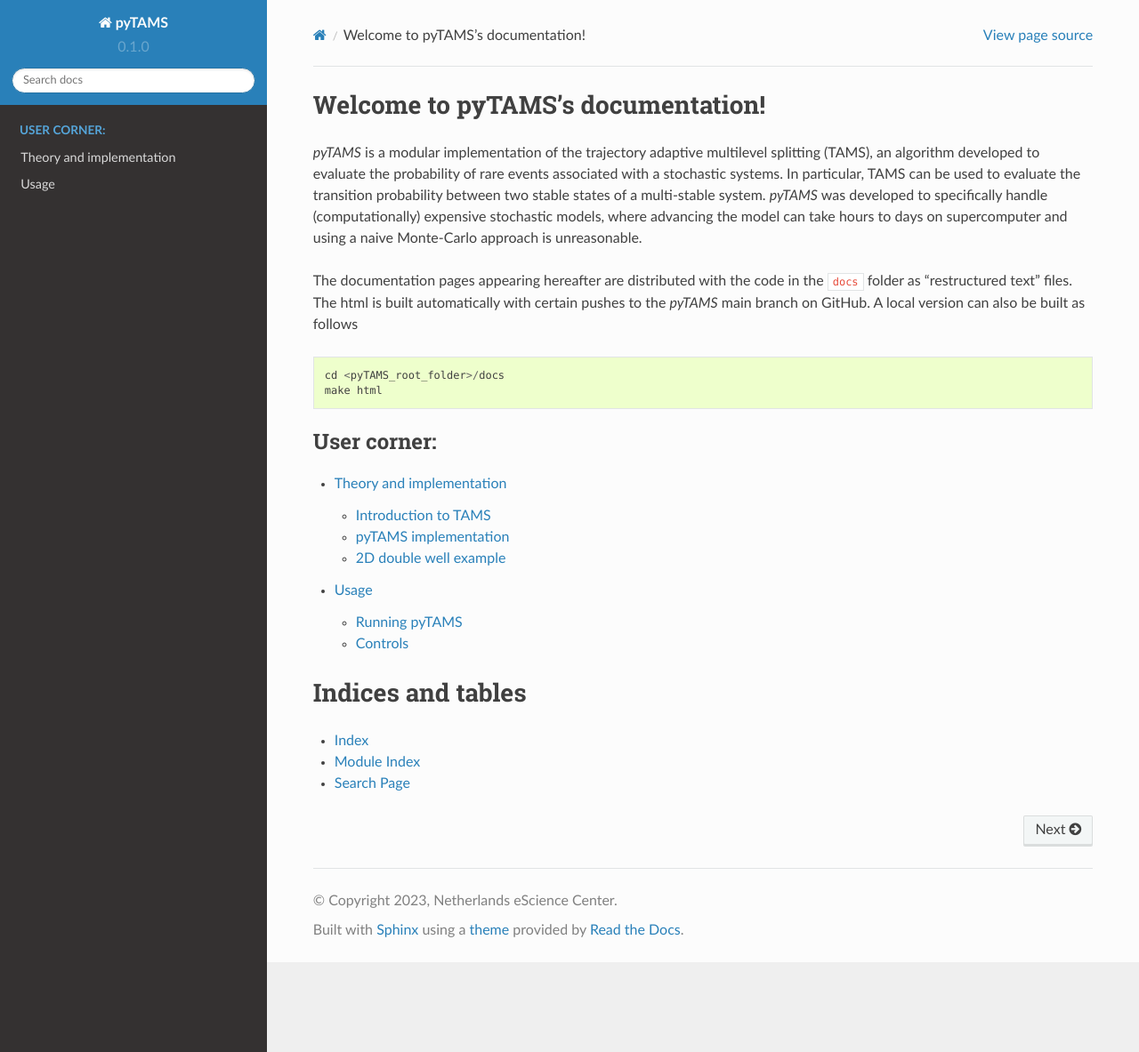
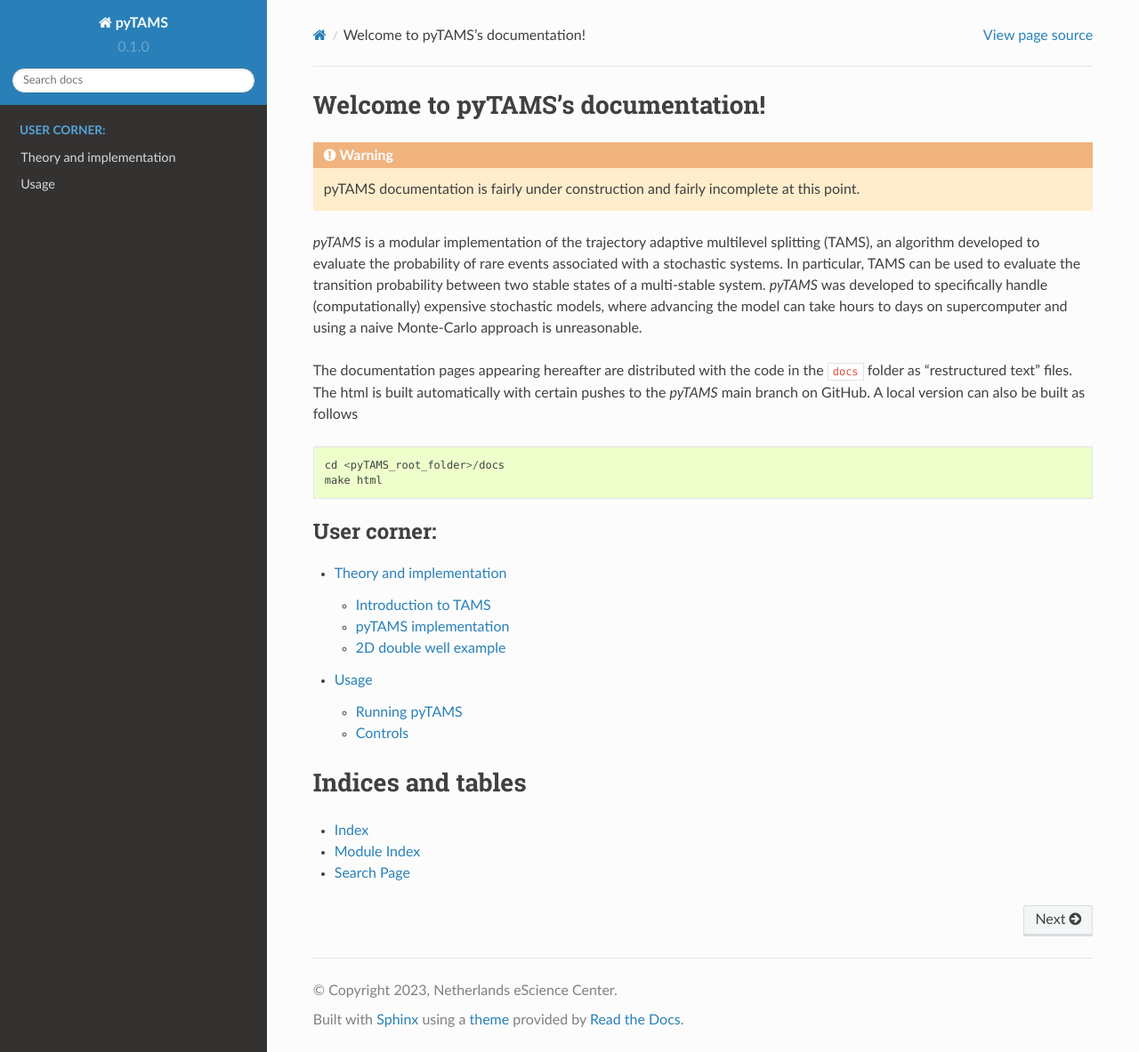
Before and after one commit to nlesc-eTAOC/pyTAMS, a Sphinx documentation site: the page built from docs/index.rst, in a window 1280 px wide and 1183 px high. Shown: the whole window at 89% size. Built offline with Sphinx 7.4.7 and the Read the Docs theme 2.0.0, drawn with Linux system fonts in a browser that asks for light colours.

Commit message:
Add warning in doc for now.

```diff
--- a/docs/index.rst
+++ b/docs/index.rst
@@ -5,6 +5,10 @@
 
 Welcome to pyTAMS's documentation!
 ==========================================================
+
+
+.. warning::
+   pyTAMS documentation is fairly under construction and fairly incomplete at this point.
 
 `pyTAMS` is a modular implementation of the trajectory adaptive multilevel splitting (TAMS), an algorithm developed to evaluate the probability
 of rare events associated with a stochastic systems. In particular, TAMS can be used to evaluate the transition probability between
```
